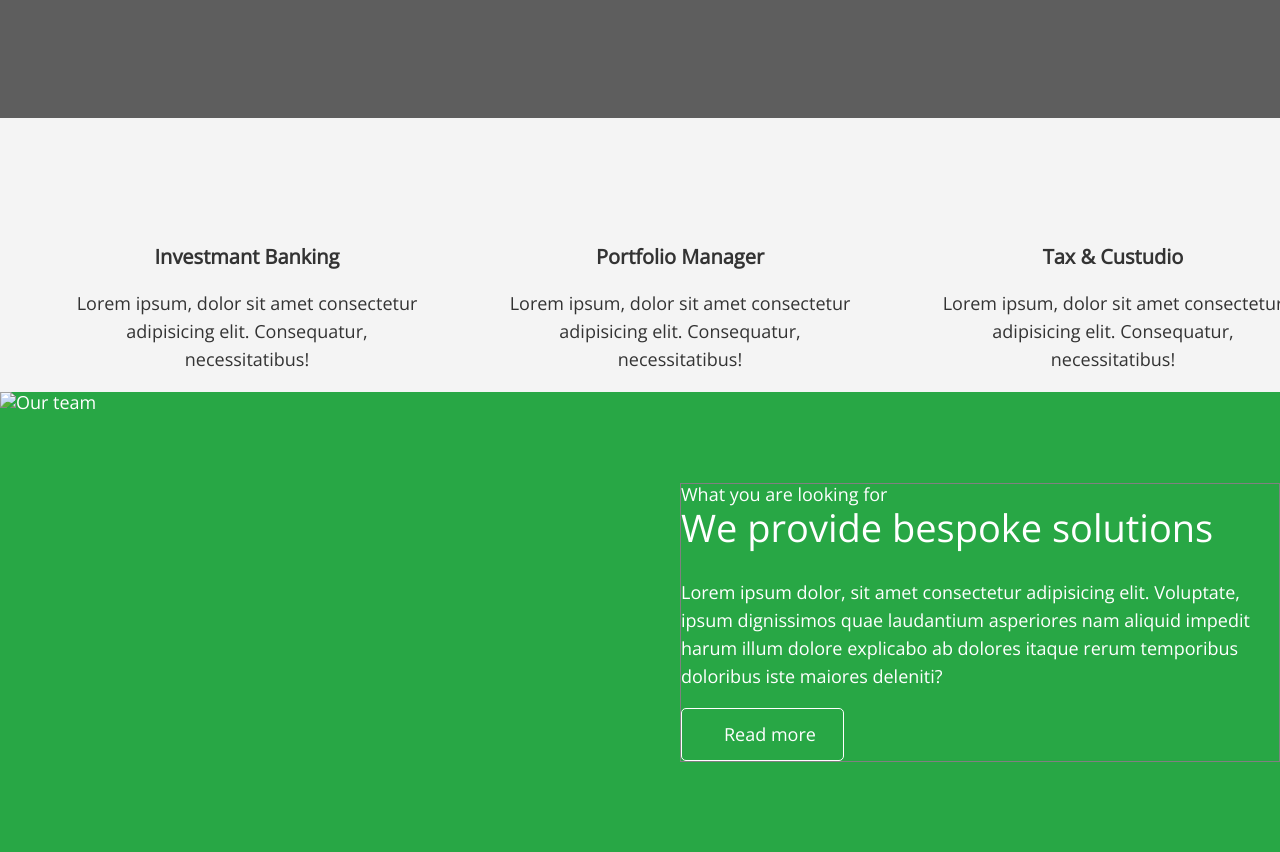
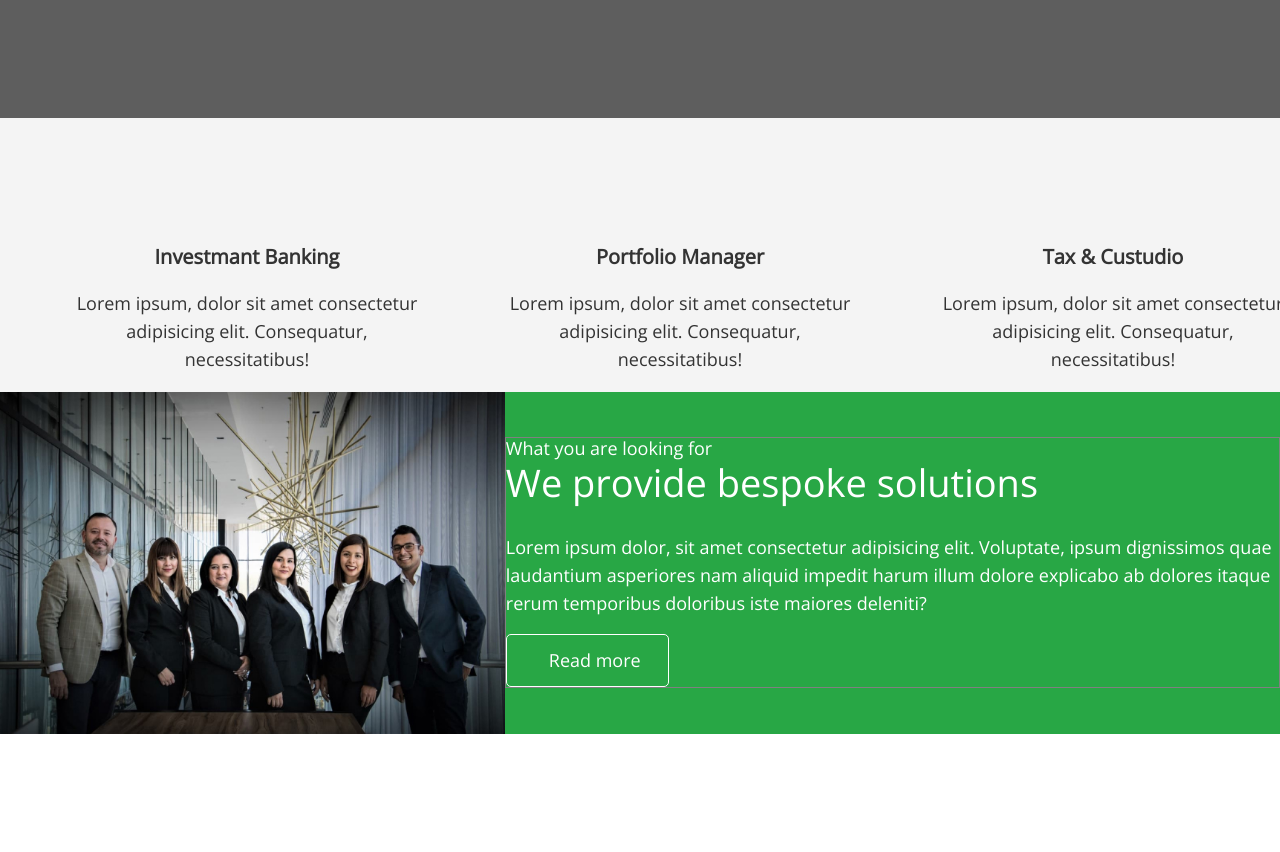
Before and after one commit to ArtemDruz/fson-74-himars, a plain HTML site: page index.html in a window 1280 px wide. Shown: the part 719-1571 px from the top of the page. After the commit the page ends 1453 px from the top, so only its background shows below. Drawn offline with nearby package versions, Linux system fonts and the light colour scheme; the site is published under a folder, as on GitHub Pages, so addresses that start at the root find nothing.

Commit message:
add sprite

```diff
--- a/index.html
+++ b/index.html
@@ -97,7 +97,7 @@
       <!--Solutions  -->
       <section class="colutions">
         <div class="bgc-image">
-          <img src="/image/team.jpg" alt="Our team" width="680" height="460" />
+          <img src="./image/team/team.jpg" alt="Our team" width="680" height="460" />
         </div>
         <div class="sol-inform">
           <p class=".pre-sol-title">What you are looking for</p>
```
Also changed, not shown: image/sprite.svg (added), image/team/team.jpg (renamed from image/team.jpg).
